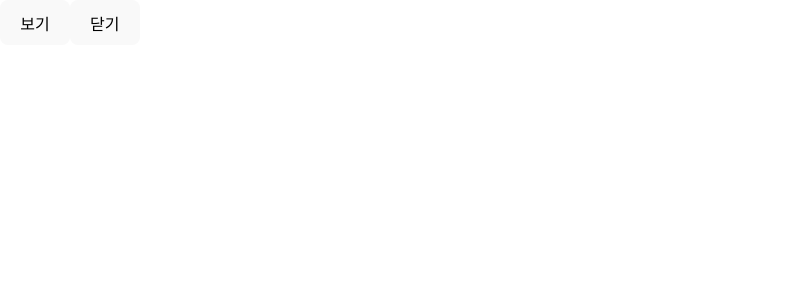
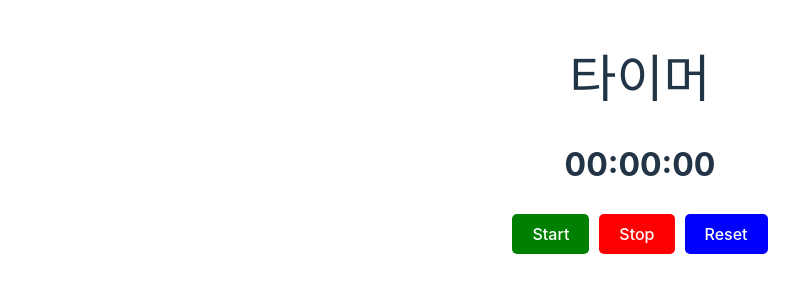
Before and after one commit to lyss91/week5-24-11-24-til-react-, a React (Vite) app: page / in a window 1280 px wide. Shown: the top 300 px of the page, without its empty margins (0-809 px from the left). Built offline with nearby package versions, Linux system fonts and the light colour scheme.

Commit message:
6주차 useEffect 정리 끝

```diff
--- a/src/event-sample/EventSample3.jsx
+++ b/src/event-sample/EventSample3.jsx
@@ -0,0 +1,108 @@
+import { useEffect, useState } from "react";
+
+const EventSample3 = () => {
+  const [time, setTime] = useState(0); // 타이머의 시간(초 단위)
+  const [isRunning, setIsRunning] = useState(false); // 타이머 실행 여부
+
+  // 타이머 동작 관리
+  useEffect(() => {
+    let timer;
+
+    if (isRunning) {
+      // 타이머 실행: 1초마다 시간 증가
+      timer = setInterval(() => {
+        setTime(prevTime => prevTime + 1);
+      }, 1000);
+    } else {
+      // 타이머 중지
+      clearInterval(timer);
+    }
+
+    // 정리 작업: 컴포넌트 언마운트 시 타이머 제거
+    return () => clearInterval(timer);
+  }, [isRunning]); // isRunning 값이 변경될 때 실행
+
+  // 시간 형식 변환 (시간:분:초)
+  const formatTime = seconds => {
+    const hrs = String(Math.floor(seconds / 3600)).padStart(2, "0");
+    const mins = String(Math.floor((seconds % 3600) / 60)).padStart(2, "0");
+    const secs = String(seconds % 60).padStart(2, "0");
+    return `${hrs}:${mins}:${secs}`;
+    // return hrs + ":" + mins + ":" + secs;
+  };
+
+  // 타이머 시작
+  const handleStart = () => {
+    setIsRunning(true);
+  };
+
+  // 타이머 멈춤
+  const handleStop = () => {
+    setIsRunning(false);
+  };
+
+  // 타이머 리셋
+  const handleReset = () => {
+    setIsRunning(false);
+    setTime(0);
+  };
+
+  return (
+    <div style={{ textAlign: "center", marginTop: "50px" }}>
+      <h1>타이머</h1>
+      <div
+        style={{
+          fontSize: "2rem",
+          fontWeight: "bold",
+          margin: "20px 0",
+        }}
+      >
+        {formatTime(time)} {/* 시간:분:초 형식 출력 */}
+      </div>
+      <button
+        onClick={handleStart}
+        style={{
+          padding: "10px 20px",
+          fontSize: "16px",
+          margin: "5px",
+          backgroundColor: "green",
+          color: "white",
+          border: "none",
+          borderRadius: "5px",
+        }}
+      >
+        Start
+      </button>
+      <button
+        onClick={handleStop}
+        style={{
+          padding: "10px 20px",
+          fontSize: "16px",
+          margin: "5px",
+          backgroundColor: "red",
+          color: "white",
+          border: "none",
+          borderRadius: "5px",
+        }}
+      >
+        Stop
+      </button>
+      <button
+        onClick={handleReset}
+        style={{
+          padding: "10px 20px",
+          fontSize: "16px",
+          margin: "5px",
+          backgroundColor: "blue",
+          color: "white",
+          border: "none",
+          borderRadius: "5px",
+        }}
+      >
+        Reset
+      </button>
+    </div>
+  );
+};
+
+export default EventSample3;
--- a/src/event-sample/EventSample4.jsx
+++ b/src/event-sample/EventSample4.jsx
@@ -0,0 +1,5 @@
+const EventSample4 = () => {
+  return <div>EventSample4</div>;
+};
+
+export default EventSample4;
--- a/src/main.jsx
+++ b/src/main.jsx
@@ -1,10 +1,10 @@
 import { createRoot } from "react-dom/client";
 
 import "./index.css";
-import Sample3 from "./state-sample/Sample3";
+import EventSample3 from "./event-sample/EventSample3";
 
 createRoot(document.getElementById("root")).render(
   <>
-    <Sample3 />
+    <EventSample3 />
   </>,
 );
```
Also changed, not shown: src/event-sample/EventSample1.jsx (+67 -40 lines), src/event-sample/EventSample2.jsx (+57 -0 lines), 1 other file (tests, documents, lock files or other folders).
